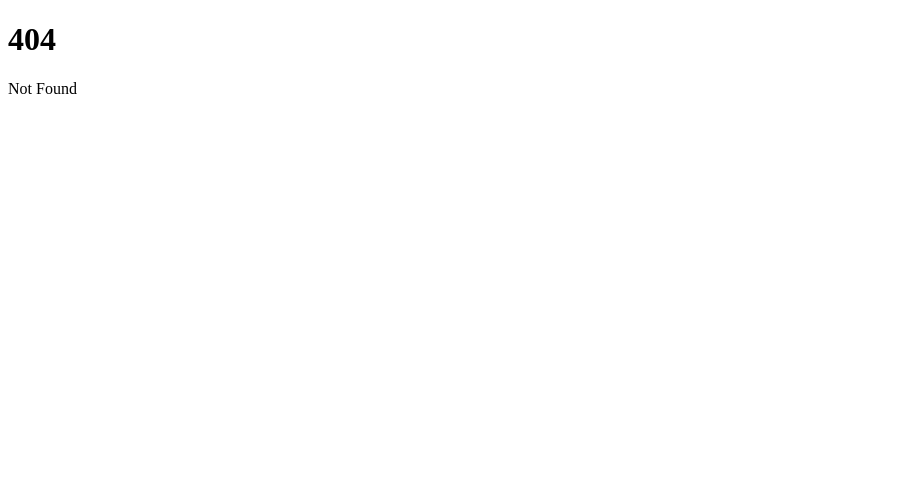
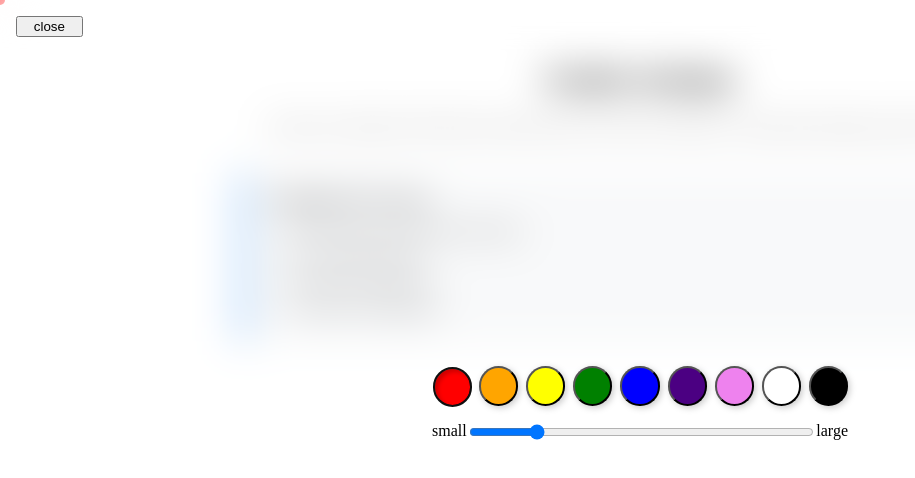
Before and after one commit to RakibRahman/Svelte, a SvelteKit app: page /actions in a window 1280 px wide. Before the commit this address had no page. Shown: the top 478 px of the page, without its empty margins (0-915 px from the left). Built offline with nearby package versions, Linux system fonts and the light colour scheme.

Commit message:
actions in svelte

```diff
--- /dev/null
+++ b/src/actions/trapFocus.svelte.ts
@@ -0,0 +1,41 @@
+const focusable = (node: HTMLElement): HTMLElement[] => {
+    return Array.from(
+        node.querySelectorAll<HTMLElement>(
+            'button, [href], input, select, textarea, [tabindex]:not([tabindex="-1"])'
+        )
+    );
+};
+
+
+export const trapFocus = (node: HTMLElement) => {
+    const previous = document.activeElement as HTMLElement | null;
+    const handleKeyDown = (event: KeyboardEvent) => {
+        if (event.key !== "Tab") {
+            return;
+        }
+        const current = document.activeElement;
+        const elements = focusable(node);
+        const first = elements.at(0);
+        const last = elements.at(-1);
+        if (event.shiftKey && current === first) {
+            last?.focus();
+            event.preventDefault();
+        }
+
+        if (!event.shiftKey && current === last) {
+            first?.focus();
+            event.preventDefault();
+        }
+    }
+
+    $effect(() => {
+        focusable(node)[0]?.focus();
+        node.addEventListener('keydown', handleKeyDown)
+
+        return () => {
+            node.removeEventListener('keydown', handleKeyDown);
+            previous?.focus();
+        }
+    })
+
+}
--- /dev/null
+++ b/src/componets/Canvas.svelte
@@ -0,0 +1,93 @@
+<script lang="ts">
+    let { color, size } = $props();
+    type COORDS = {
+        x: number;
+        y: number;
+    };
+    let canvas = $state<HTMLCanvasElement>();
+    let context = $state<CanvasRenderingContext2D>();
+    let coords = $state<COORDS>({ x: 0, y: 0 });
+
+    function resize() {
+        if (canvas) {
+            canvas.width = window.innerWidth;
+            canvas.height = window.innerHeight;
+        }
+    }
+
+    const onpointerdown = (e: PointerEvent) => {
+        coords = { x: e.offsetX, y: e.offsetY };
+        if (context) {
+            context.fillStyle = color;
+            context.beginPath();
+            context.arc(coords.x, coords.y, size / 2, 0, 2 * Math.PI); //draw circle
+            context.fill();
+            context.closePath();
+        }
+    };
+
+    const onpointermove = (e: PointerEvent) => {
+        const previous = coords;
+
+        coords = { x: e.offsetX, y: e.offsetY };
+
+        if (e.buttons === 1 && context) {
+            e.preventDefault();
+
+            context.strokeStyle = color;
+            context.lineWidth = size;
+            context.lineCap = "round";
+            context.beginPath();
+            context.moveTo(previous.x, previous.y);
+            context.lineTo(coords.x, coords.y);
+            context.stroke();
+        }
+    };
+
+    $effect(() => {
+        const ctx = canvas?.getContext("2d");
+        ctx && (context = ctx);
+        resize();
+    });
+</script>
+
+<!-- Responsive canvas -->
+<svelte:window onresize={resize} />
+<canvas
+    bind:this={canvas}
+    {onpointerdown}
+    {onpointermove}
+    onpointerleave={() => {
+        coords = { x: 0, y: 0 };
+    }}
+>
+</canvas>
+{#if coords}
+    <div
+        class="preview"
+        style="--color: {color}; --size: {size}px; --x: {coords.x}px; --y: {coords.y}px"
+    ></div>
+{/if}
+
+<style>
+    canvas {
+        position: absolute;
+        left: 0;
+        top: 0;
+        width: 100%;
+        height: 100%;
+    }
+
+    .preview {
+        position: absolute;
+        left: var(--x);
+        top: var(--y);
+        width: var(--size);
+        height: var(--size);
+        transform: translate(-50%, -50%);
+        background: var(--color);
+        border-radius: 50%;
+        opacity: 0.5;
+        pointer-events: none;
+    }
+</style>
--- a/src/routes/+page.svelte
+++ b/src/routes/+page.svelte
@@ -35,6 +35,7 @@
             <a href="/classes-styles" class="nav-button"
                 >Go to Classes and styles Page →</a
             >
+            <a href="/actions" class="nav-button">Go to Actions Page →</a>
         </nav>
         <Nested />
         <img {src} alt="{name} dances." width="80px" />
--- /dev/null
+++ b/src/routes/actions/+page.svelte
@@ -0,0 +1,207 @@
+<script>
+    import { trapFocus } from "../../actions/trapFocus.svelte";
+    import Canvas from "../../componets/Canvas.svelte";
+
+    const colors = [
+        "red",
+        "orange",
+        "yellow",
+        "green",
+        "blue",
+        "indigo",
+        "violet",
+        "white",
+        "black",
+    ];
+
+    let selected = $state(colors[0]);
+    let size = $state(10);
+    let showMenu = $state(true);
+</script>
+
+<div class="header">
+    <h1>Svelte Actions</h1>
+    <p class="intro">
+        Actions are element-level lifecycle functions that run when an element
+        is created and cleaned up when it's destroyed.
+    </p>
+
+    <div class="info-box">
+        <h3>Common Use Cases:</h3>
+        <ul>
+            <li>Interfacing with third-party libraries</li>
+            <li>Lazy-loaded images</li>
+            <li>Tooltips and popovers</li>
+            <li>Custom event handlers</li>
+        </ul>
+    </div>
+</div>
+
+<div class="container">
+    <Canvas color={selected} {size} />
+
+    {#if showMenu}
+        <div
+            role="presentation"
+            class="modal-background"
+            onclick={(event) => {
+                if (event.target === event.currentTarget) {
+                    showMenu = false;
+                }
+            }}
+            onkeydown={(e) => {
+                if (e.key === "Escape") {
+                    showMenu = false;
+                }
+            }}
+        >
+            <div class="menu" use:trapFocus>
+                <div class="colors">
+                    {#each colors as color}
+                        <button
+                            class="color"
+                            aria-label={color}
+                            aria-current={selected === color}
+                            style="--color: {color}"
+                            onclick={() => {
+                                selected = color;
+                            }}
+                        ></button>
+                    {/each}
+                </div>
+
+                <label>
+                    small
+                    <input type="range" bind:value={size} min="1" max="50" />
+                    large
+                </label>
+            </div>
+        </div>
+    {/if}
+
+    <div class="controls">
+        <button class="show-menu" onclick={() => (showMenu = !showMenu)}>
+            {showMenu ? "close" : "menu"}
+        </button>
+    </div>
+</div>
+
+<style>
+    .header {
+        padding: 2rem;
+        max-width: 800px;
+        margin: 0 auto;
+        text-align: center;
+    }
+
+    h1 {
+        margin-bottom: 0.5rem;
+    }
+
+    .intro {
+        color: #666;
+        line-height: 1.6;
+        margin-bottom: 2rem;
+    }
+
+    .info-box {
+        background: #f8f9fa;
+        border-left: 4px solid #007bff;
+        padding: 1rem 1.5rem;
+        border-radius: 4px;
+        text-align: left;
+        margin-bottom: 2rem;
+    }
+
+    .info-box h3 {
+        margin-top: 0;
+        margin-bottom: 0.75rem;
+        color: #333;
+    }
+
+    .info-box ul {
+        margin: 0;
+        padding-left: 1.5rem;
+    }
+
+    .info-box li {
+        margin: 0.5rem 0;
+        color: #555;
+    }
+
+    .container {
+        position: fixed;
+        left: 0;
+        top: 0;
+        width: 100%;
+        height: 100%;
+    }
+
+    .controls {
+        position: absolute;
+        left: 0;
+        top: 0;
+        padding: 1em;
+    }
+
+    .show-menu {
+        width: 5em;
+        cursor: pointer;
+    }
+
+    .modal-background {
+        position: fixed;
+        display: flex;
+        justify-content: center;
+        align-items: center;
+        left: 0;
+        top: 0;
+        width: 100%;
+        height: 100%;
+        backdrop-filter: blur(20px);
+    }
+
+    .menu {
+        position: relative;
+        background: var(--bg-2);
+        width: calc(100% - 2em);
+        max-width: 28em;
+        padding: 1em 1em 0.5em 1em;
+        border-radius: 1em;
+        box-sizing: border-box;
+        user-select: none;
+    }
+
+    .colors {
+        display: grid;
+        align-items: center;
+        grid-template-columns: repeat(9, 1fr);
+        grid-gap: 0.5em;
+    }
+
+    .color {
+        aspect-ratio: 1;
+        border-radius: 50%;
+        background: var(--color, #fff);
+        transform: none;
+        filter: drop-shadow(2px 2px 3px rgba(0, 0, 0, 0.2));
+        transition: all 0.1s;
+        cursor: pointer;
+    }
+
+    .color[aria-current="true"] {
+        transform: translate(1px, 1px);
+        filter: none;
+        box-shadow: inset 3px 3px 4px rgba(0, 0, 0, 0.2);
+    }
+
+    .menu label {
+        display: flex;
+        width: 100%;
+        margin: 1em 0 0 0;
+    }
+
+    .menu input {
+        flex: 1;
+    }
+</style>
```
Also changed, not shown: src/utils/utils.ts (line endings or trailing spaces), 1 other file (tests, documents, lock files or other folders).
